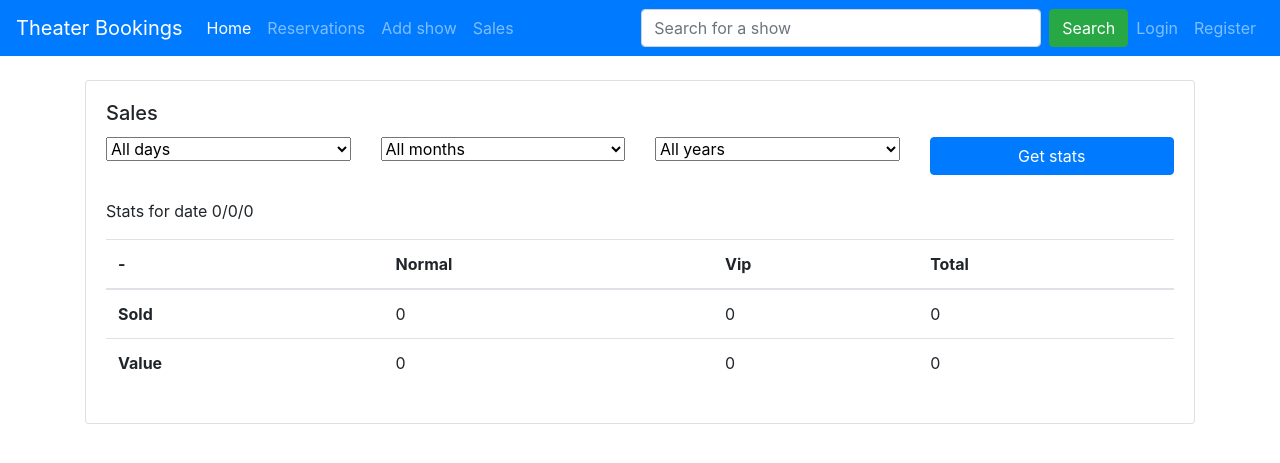
After one commit to ihammadasghar/Theater-Bookings, a Flask app: page /admin/sales in a window 1280 px wide. The commit adds this page. Shown: the top 463 px of the page. Run offline with Flask 2, Linux system fonts and the light colour scheme; data that the repository does not hold is empty.

Commit message:
Add sales page and functions

```diff
--- a/theatrebookings/controllers/ReservationController.py
+++ b/theatrebookings/controllers/ReservationController.py
@@ -1,5 +1,7 @@
-from ..models import Reservation
+from ..models import Reservation, Seat
 from .. import db
+from datetime import date,datetime
+from ..controllers.ShowController import get_screening
 
 # NOTE: Using sqlaclhemy database:
 # db functions syntax:
@@ -47,3 +49,34 @@ def get(id):
 def get_user_reservations(user_id):
     reservations = Reservation.query.filter_by(user_id=user_id)
     return reservations
+
+
+def filter(day, month, year):
+    data = {"normal_sold":0, "normal_value":0, "vip_sold":0, "vip_value":0}
+
+    for r in Reservation.query.all():
+        screening_date = get_screening(r.screening_id).datetime
+
+        if check_date(screening_date, day, month, year):
+            seat = Seat.query.get(r.seat_id)
+            if seat.vip:
+                data["vip_sold"] += 1
+                data["vip_value"] += seat.price
+                continue
+            data["normal_sold"] += 1
+            data["normal_value"] += seat.price
+
+    return data
+
+
+def check_date(d1, day, month, year):
+    if year != 0:
+        if not d1.year == year:
+            return False
+    if month != 0:
+        if not d1.month == month:
+            return False
+    if day != 0:
+        if not d1.day == day:
+            return False
+    return True
--- a/theatrebookings/templates/add_screening.html
+++ b/theatrebookings/templates/add_screening.html
@@ -7,7 +7,7 @@
 <div class="card">
     <div class="card-body">
       <h5 class="card-title">Add screening for {{show.name}}</h5>
-      <form action="/shows/screenigs/add/{{ show.id }}" method="post">
+      <form action="/screenings/add/{{ show.id }}" method="post">
         <div class="form-group row">
           <label class="col-sm-2 col-form-label">Date</label>
           <div class="col-sm-10">
--- a/theatrebookings/templates/base.html
+++ b/theatrebookings/templates/base.html
@@ -18,11 +18,17 @@
             <li class="nav-item active">
               <a class="nav-link" href="/">Home <span class="sr-only">(current)</span></a>
             </li>
+
+            <li class="nav-item">
+              <a class="nav-link" href="/reservations">Reservations</a>
+            </li>
+
             <li class="nav-item">
               <a class="nav-link" href="/shows/add">Add show</a>
             </li>
+
             <li class="nav-item">
-              <a class="nav-link" href="/reservations">Reservations</a>
+              <a class="nav-link" href="/admin/sales">Sales</a>
             </li>
           </ul>
           <ul class="navbar-nav ml-auto">
--- a/theatrebookings/templates/create_reservation.html
+++ b/theatrebookings/templates/create_reservation.html
@@ -13,7 +13,7 @@
       <b>Date and time: </b>{{ screening.datetime }}<br>
       <b>Price: </b>{{ seat.price }}0€<br>
     </p>
-    <form action="/reservations/{{ show.id }}/{{ seat.id }}" method="post">
+    <form action="/reservations/{{ screening.id }}/{{ seat.id }}" method="post">
       <button type="submit" style="width: 100%;" class="btn btn-primary">Confirm reservation</button>
     </form>
   </div>
--- /dev/null
+++ b/theatrebookings/templates/sales.html
@@ -0,0 +1,84 @@
+{% extends 'base.html' %}
+{% block head %}
+<title>Sales</title>
+{% endblock %}
+
+{% block body %}
+<div class="card">
+    <div class="card-body">
+      <h5 class="card-title">Sales</h5>
+      <form action="/admin/sales" method="post">
+        <div class="row">
+            <div class="col-3">
+                <select class="form-select" style="width: 100%;" name="day">
+                    <option value="0">All days</option>
+                    {% for i in range(31) %}
+                    <option value="{{i+1}}">{{i+1}}</option>
+                    {% endfor %}
+                </select>
+            </div>
+            <div class="col-3">
+                <select class="form-select" style="width: 100%;" name="month">
+                    <option value="0">All months</option>
+                    <option value="1">1 - January</option>
+                    <option value="2">2 - Feb</option>
+                    <option value="3">3 - March</option>
+                    <option value="4">4 - April</option>
+                    <option value="5">5 - May</option>
+                    <option value="6">6 - June</option>
+                    <option value="7">7 - July</option>
+                    <option value="8">8 - August</option>
+                    <option value="9">9 - September</option>
+                    <option value="10">10 - October</option>
+                    <option value="11">11 - November</option>
+                    <option value="12">12 - December</option>
+                </select>
+            </div>
+
+          <div class="col-3">
+            <select class="form-select" style="width: 100%;" name="year">
+                <option value="0">All years</option>
+                <option value="2022">2022</option>
+                <option value="2023">2023</option>
+            </select>
+          </div>
+          <div class="col-3">
+            <button type="submit" class="btn btn-primary" style="width: 100%;" >Get stats</button>
+          </div>
+        </div>
+
+        <br>
+
+      </form>
+
+      <div>
+        <p>Stats for date {{date}}</p>
+        <table class="table">
+            <thead>
+              <tr>
+                <th scope="col">-</th>
+                <th scope="col">Normal</th>
+                <th scope="col">Vip</th>
+                <th scope="col">Total</th>
+              </tr>
+            </thead>
+            <tbody>
+              <tr>
+                <th scope="row">Sold</th>
+                <td>{{ data["normal_sold"] }}</td>
+                <td>{{ data["vip_sold"] }}</td>
+                <td>{{ data["normal_sold"]+data["vip_sold"] }}</td>
+              </tr>
+              <tr>
+                <th scope="row">Value</th>
+                <td>{{ data["normal_value"] }}</td>
+                <td>{{ data["vip_value"] }}</td>
+                <td>{{ data["normal_value"]+data["vip_value"] }}</td>
+              </tr>
+            </tbody>
+          </table>
+      </div>
+    </div>
+</div>
+
+{% endblock %}
--- a/theatrebookings/templates/show_details.html
+++ b/theatrebookings/templates/show_details.html
@@ -17,7 +17,7 @@
           <span class="badge badge-warning">{{show.genre}}</span>
           <span class="badge badge-primary">{{show.duration}}h</span>
           <p class="card-textp" style="width: 95%;">{{show.description}}</p>
-          <a class="btn btn-success" href="/shows/screenigs/add/{{ show.id }}">Add screening</a>
+          <a class="btn btn-success" href="/screenings/add/{{ show.id }}">Add screening</a>
           <a class="btn btn-danger" href="/shows/delete/{{ show.id }}">Delete</a>
         </div>
       </div>
--- a/theatrebookings/views.py
+++ b/theatrebookings/views.py
@@ -56,6 +56,26 @@ def register():
     return render_template("register.html", user=userctlr.get_logged_in_user())
 
 
+@views.route('/admin/sales', methods=['POST', 'GET'])
+def sales():
+    user=userctlr.get_logged_in_user()
+    # if not user.name == "Admin":
+    #     return redirect("/")
+
+    day, month, year = 0,0,0
+
+    if request.method == "POST":
+        # Get html form data and register the user
+        day = int(request.form["day"])
+        month = int(request.form["month"])
+        year = int(request.form["year"])
+
+    data = reservationctlr.filter(day, month, year)
+
+    # Render the register page on GET request
+    return render_template("sales.html", data=data, date=f"{day}/{month}/{year}", user=user)
+
+
 ### SHOW VIEWS ###
 @views.route('/shows/<show_id>', methods=['GET'])
 def show_details(show_id):
@@ -96,7 +116,7 @@ def delete_show(show_id):
 
 
 ### SCREENING VIEWS ###
-@views.route('/shows/screenigs/add/<show_id>', methods=['POST', 'GET'])
+@views.route('/screenings/add/<show_id>', methods=['POST', 'GET'])
 def add_screening(show_id):
     if request.method == "POST":
         #  Get the data from the html form and create a screening
@@ -148,7 +168,7 @@ def reservations():
     for res in reservations:
         id = res.id
         screening = showctlr.get_screening(res.screening_id)
-        show = showctlr.get(screening.id)
+        show = showctlr.get(screening.show_id)
         seat = seatctlr.get(res.seat_id)
         reservation_details.append((id, screening, show, seat))
 
@@ -158,6 +178,7 @@ def reservations():
 @views.route('/reservations/<screening_id>/<seat_id>', methods=['POST', 'GET'])
 def create_reservation(screening_id, seat_id):
     #  Check if a user is logged in
+
     user = userctlr.get_logged_in_user()
     if not user:
         return redirect('/login')
```
